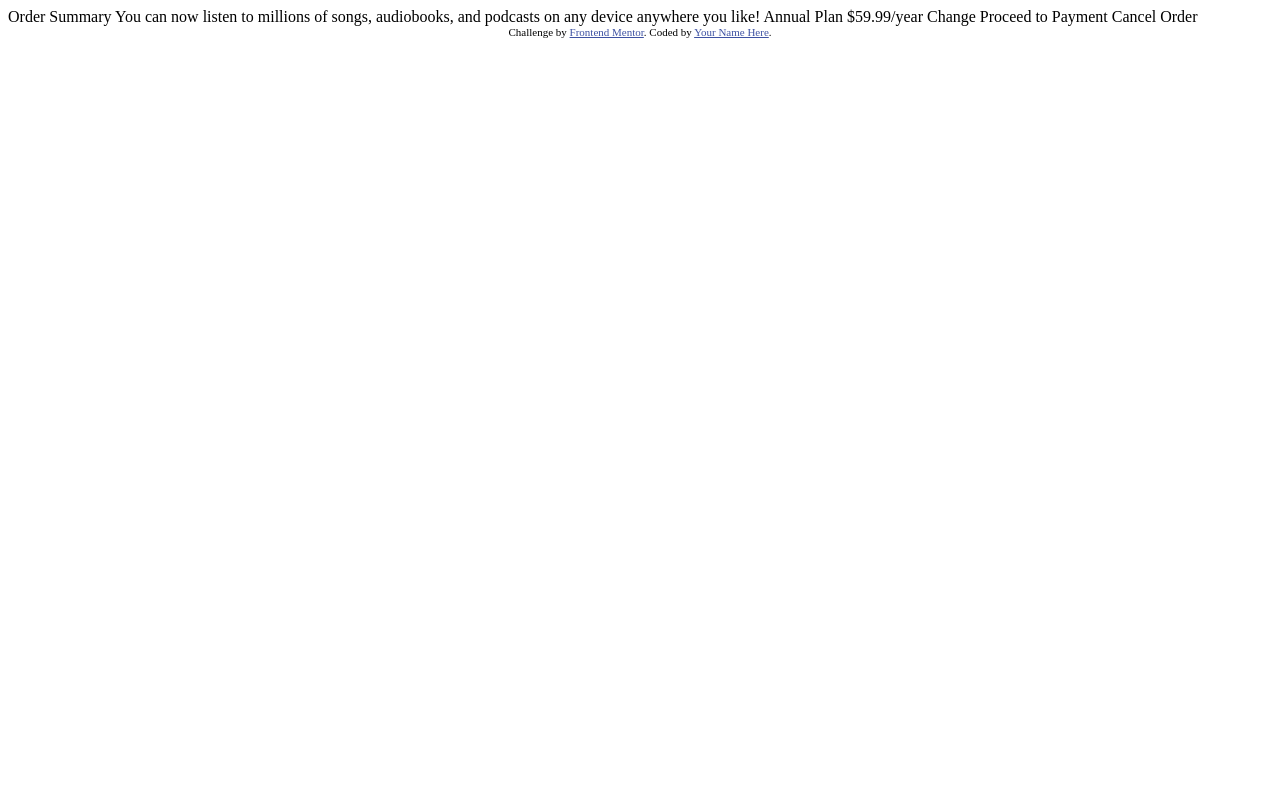
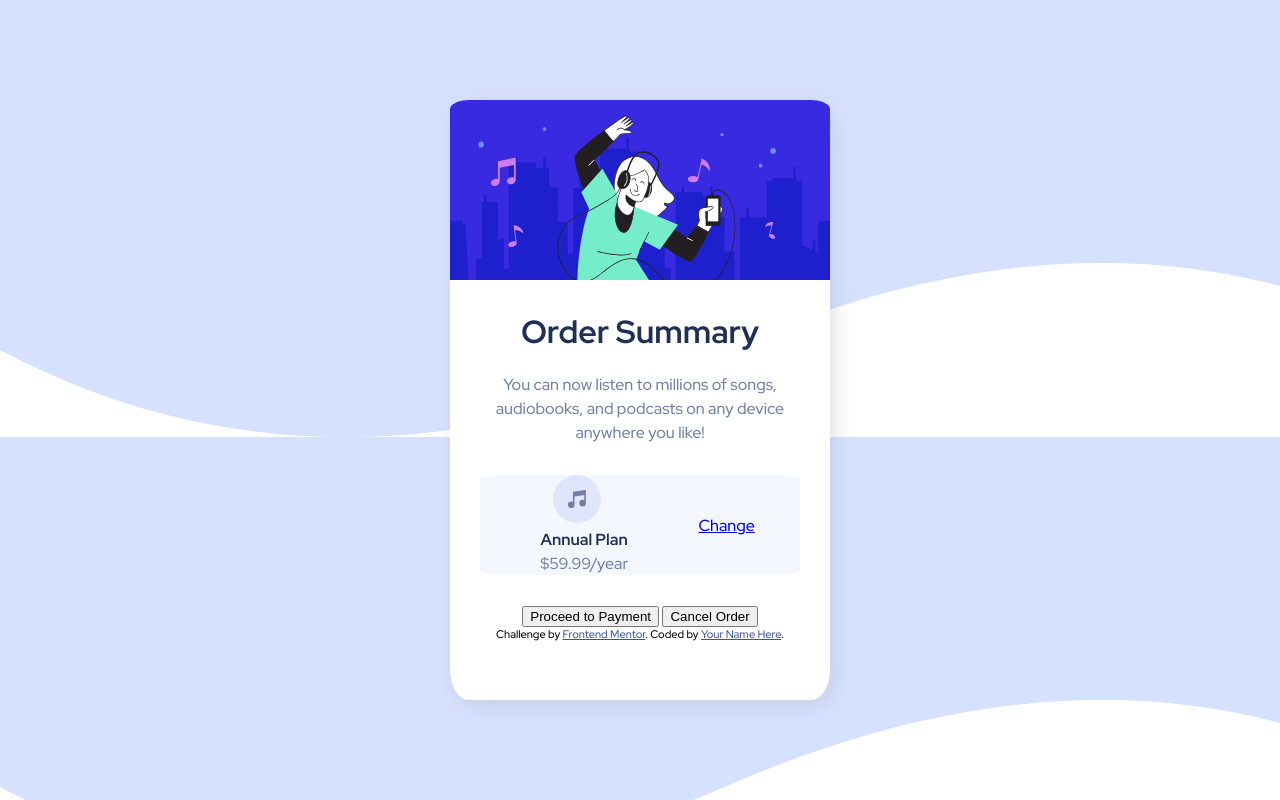
Before and after one commit to alexiscenriquez/Front-End-Mentor, a plain HTML site: page index.html in a window 1280 px wide. Drawn offline with Linux system fonts and the light colour scheme.

Commit message:
progress on card

```diff
--- /dev/null
+++ b/index.css
@@ -0,0 +1,87 @@
+:root{
+    --paleBlue: hsl(225, 100%, 94%);
+    --brightBlue:hsl(245, 75%, 52%);
+    --vPaleBlue:hsl(225, 100%, 98%);
+    --desatBlue:hsl(224, 23%, 55%);
+    --darkBlue:hsl(223, 47%, 23%);
+
+
+}
+
+.attribution {
+    font-size: 11px;
+    text-align: center;
+  }
+
+  .attribution a {
+    color: hsl(228, 45%, 44%);
+  }
+body{
+    background-image: url("images/pattern-background-desktop.svg");
+    font-family: 'Red Hat Display', sans-serif;
+    font-size:16px;
+
+}
+#card{
+    height:75vh;
+    width:380px;
+    background-color: white;
+   margin:100px auto;
+   text-align: center;
+ border-radius: 5%;
+ box-shadow: 5px 5px 20px  rgba(166, 163, 166, 0.3);
+
+}
+
+
+#header-img{
+    background-image: url("images/illustration-hero.svg");
+    width: 100%;
+    background-size: contain;
+    height: 30%;
+border-radius: 5% 5% 0 0;
+font-weight: 900;
+}
+#summ{
+   margin:20px;
+}
+
+h1{
+    margin-top:30px;
+    margin-bottom:20px;
+    color:var(--darkBlue);
+}
+
+p{
+    font-weight: 500;
+    color:var(--desatBlue);
+    line-height: 1.5;
+}
+
+#pricing{
+    display: flex;
+    flex-direction: row;
+  justify-content: space-around;
+  align-items:center;
+    background-color: var(--vPaleBlue);
+    margin:30px;
+    border-radius: 5%;
+    padding:10px;
+    height:80px;
+}
+
+.innerPar{
+    margin:0 0 0 15px;
+
+}
+a{
+    display: inline;
+}
+.ap{
+    color: var(--darkBlue);
+    font-weight: 700;
+}
+#plan{
+    display: flex;
+    flex-direction: column;
+}
--- a/index.html
+++ b/index.html
@@ -1,37 +1,47 @@
 <!DOCTYPE html>
 <html lang="en">
+
 <head>
   <meta charset="UTF-8">
-  <meta name="viewport" content="width=device-width, initial-scale=1.0"> <!-- displays site properly based on user's device -->
+  <meta name="viewport" content="width=device-width, initial-scale=1.0">
+  <!-- displays site properly based on user's device -->
 
   <link rel="icon" type="image/png" sizes="32x32" href="./images/favicon-32x32.png">
-
+  <link rel="stylesheet" href="index.css">
+  <link rel="preconnect" href="https://fonts.googleapis.com">
+  <link rel="preconnect" href="https://fonts.gstatic.com" crossorigin>
+  <link href="https://fonts.googleapis.com/css2?family=Red+Hat+Display:wght@500;700;900&display=swap" rel="stylesheet">
   <title>Frontend Mentor | Order summary card</title>
 
-  <!-- Feel free to remove these styles or customise in your own stylesheet 👍 -->
-  <style>
-    .attribution { font-size: 11px; text-align: center; }
-    .attribution a { color: hsl(228, 45%, 44%); }
-  </style>
 </head>
+
 <body>
+  <div id="card">
+    <!--Container for all the contents of the card-->
+    <div id="header-img"></div>
+    <div id="summ">
+      <h1>Order Summary</h1>
+      <p id="summary">You can now listen to millions of songs, audiobooks, and podcasts on any
+        device anywhere you like!</p>
+    </div>
 
-  Order Summary
 
-  You can now listen to millions of songs, audiobooks, and podcasts on any
-  device anywhere you like!
+    <div id="pricing">
+      <div id="inner"><img src="images/icon-music.svg" id="music-img" alt="">
+      <div id="plan"> <p class="innerPar ap">Annual Plan</p>
+        <p class="innerPar">$59.99/year</p>
+      </div></div>
 
-  Annual Plan
-  $59.99/year
+      <a href="#">Change</a>
+    </div>
 
-  Change
+    <input type="button" id="pay" value="Proceed to Payment">
+    <input type="button" id="cancel" value="Cancel Order">
+    </di>
+    <div class="attribution">
+      Challenge by <a href="https://www.frontendmentor.io?ref=challenge" target="_blank">Frontend Mentor</a>.
+      Coded by <a href="#">Your Name Here</a>.
+    </div>
+</body>
 
-  Proceed to Payment
-  Cancel Order
-
-  <div class="attribution">
-    Challenge by <a href="https://www.frontendmentor.io?ref=challenge" target="_blank">Frontend Mentor</a>.
-    Coded by <a href="#">Your Name Here</a>.
-  </div>
-</body>
 </html>
```
